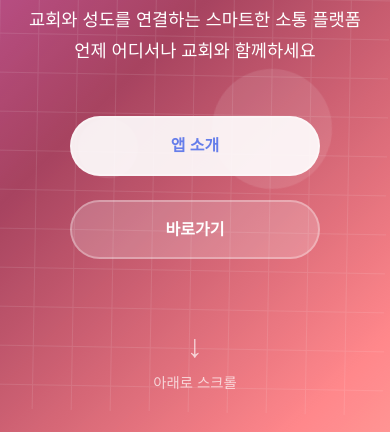
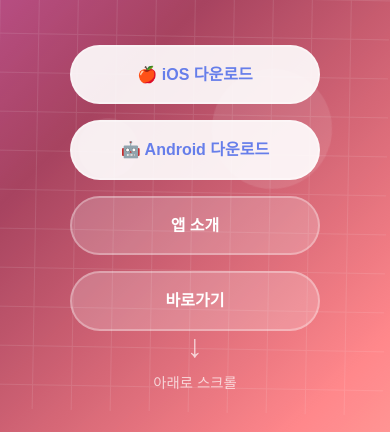
Before and after one commit to manna-cms/manna-cms.github.io, a plain HTML site: page index.html in a window 390 px wide. Shown: the part 412-844 px from the top of the page. Drawn offline with Linux system fonts and the light colour scheme.

Commit message:
index.html 업데이트

```diff
--- a/index.html
+++ b/index.html
@@ -49,7 +49,8 @@
         /* 헤더 */
         .header {
             position: relative;
-            height: 100vh;
+            min-height: 100vh;
+            padding: 2rem 0;
             display: flex;
             align-items: center;
             justify-content: center;
@@ -175,7 +176,7 @@
         /* 버튼 그룹 */
         .button-group {
             display: flex;
-            gap: 1.5rem;
+            gap: 1rem;
             justify-content: center;
             flex-wrap: wrap;
             margin-bottom: 3rem;
@@ -460,11 +461,16 @@
             .button-group {
                 flex-direction: column;
                 align-items: center;
+                gap: 1rem;
             }
 
             .btn {
                 width: 250px;
                 text-align: center;
+            }
+
+            .download-btn {
+                min-width: 250px;
             }
 
             .section-title {
@@ -521,7 +527,9 @@
             </p>
 
             <div class="button-group">
-                <a href="#features" class="btn btn-primary">앱 소개</a>
+                <a href="https://apps.apple.com/kr/app/%EB%A7%8C%EB%82%98-%EC%8A%A4%EB%A7%88%ED%8A%B8%EA%B5%90%ED%9A%8C/id6746806121" class="btn btn-primary" target="_blank">🍎 iOS 다운로드</a>
+                <a href="https://play.google.com/store/apps/details?id=com.church.manna" class="btn btn-primary" target="_blank">🤖 Android 다운로드</a>
+                <a href="#features" class="btn">앱 소개</a>
                 <a href="#links" class="btn">바로가기</a>
             </div>
         </div>
```
